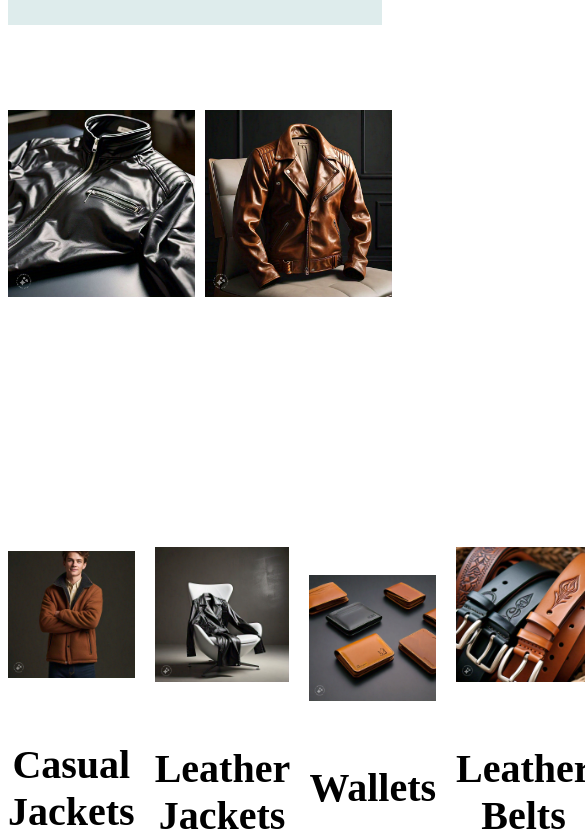
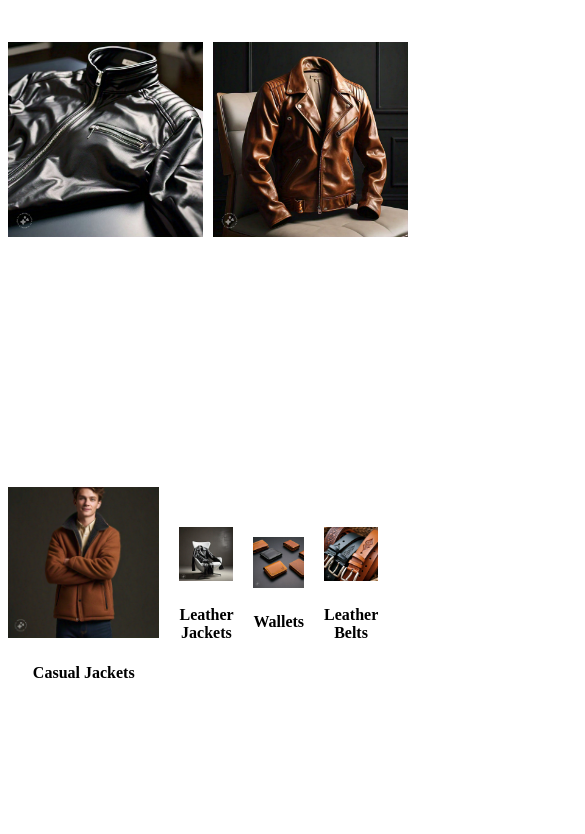
Before and after one commit to syedjahangirashraf/leather-brand, a plain HTML site: page index.html in a window 390 px wide. Shown: the part 435-1269 px from the top of the page, 585 px wide, since content can reach past the window. After the commit the page ends 1146 px from the top, so only its background shows below. Drawn offline with Linux system fonts and the light colour scheme.

Commit message:
responsive commit:

```diff
--- a/index.css
+++ b/index.css
@@ -241,3 +241,54 @@ button a:hover {
     width: 90%;
     transition: 1s all ease;
 }
+
+@media (max-width: 600px) {
+
+    html,
+    body,
+    .logo {
+        width: 80px;
+    }
+}
+
+@media (max-width: 600px) {
+
+    html,
+    body,
+    .header {
+        width: 100%;
+        font-size: 16px;
+    }
+}
+
+@media (max-width: 600px) {
+
+    html,
+    body,
+    .header .button {
+        width: 20px;
+        font-size: 16px;
+    }
+}
+
+@media (max-width: 600px) {
+
+    html,
+    body,
+    .hero {
+        width: 100%;
+    }
+}
+
+@media (max-width: 600px) {
+
+    html,
+    body,
+    .cards,
+    .card2,
+    .card3,
+    .card4 {
+        width: 100%;
+        font-size: 16px;
+    }
+}
```
